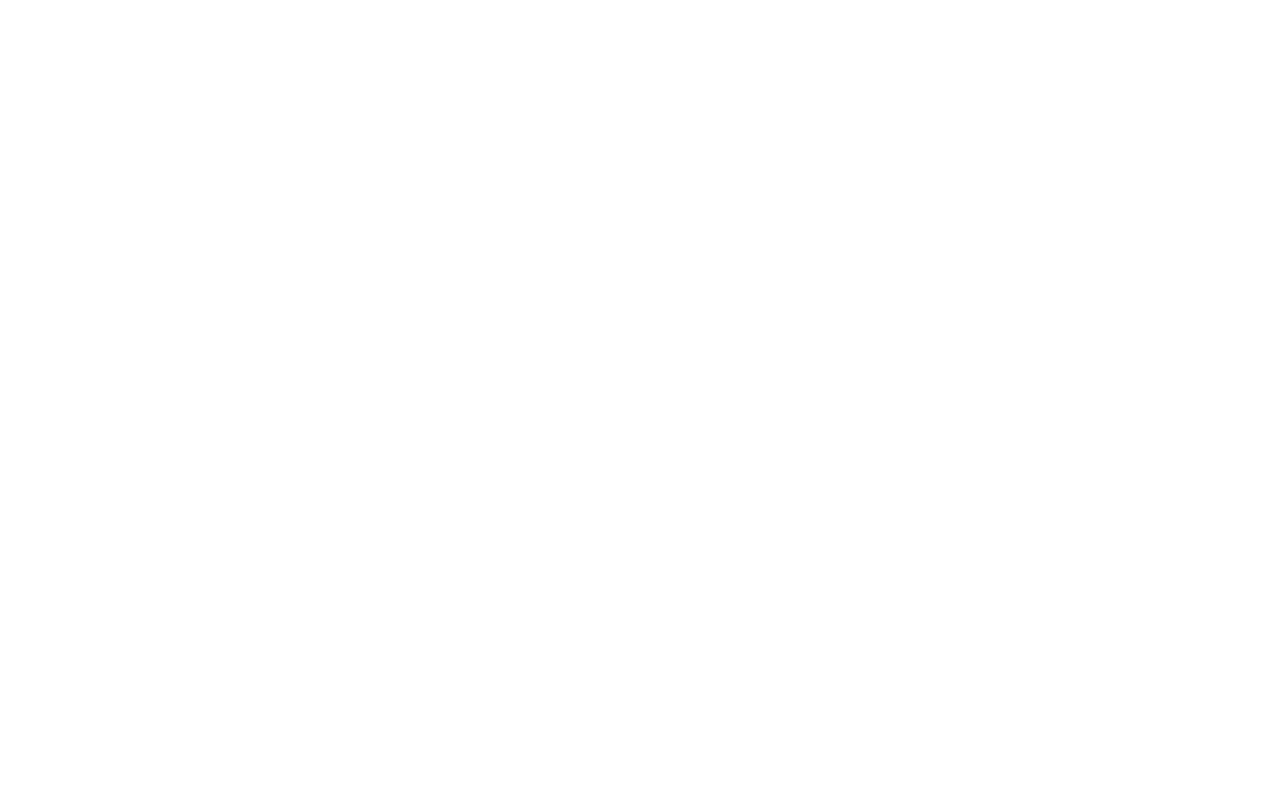
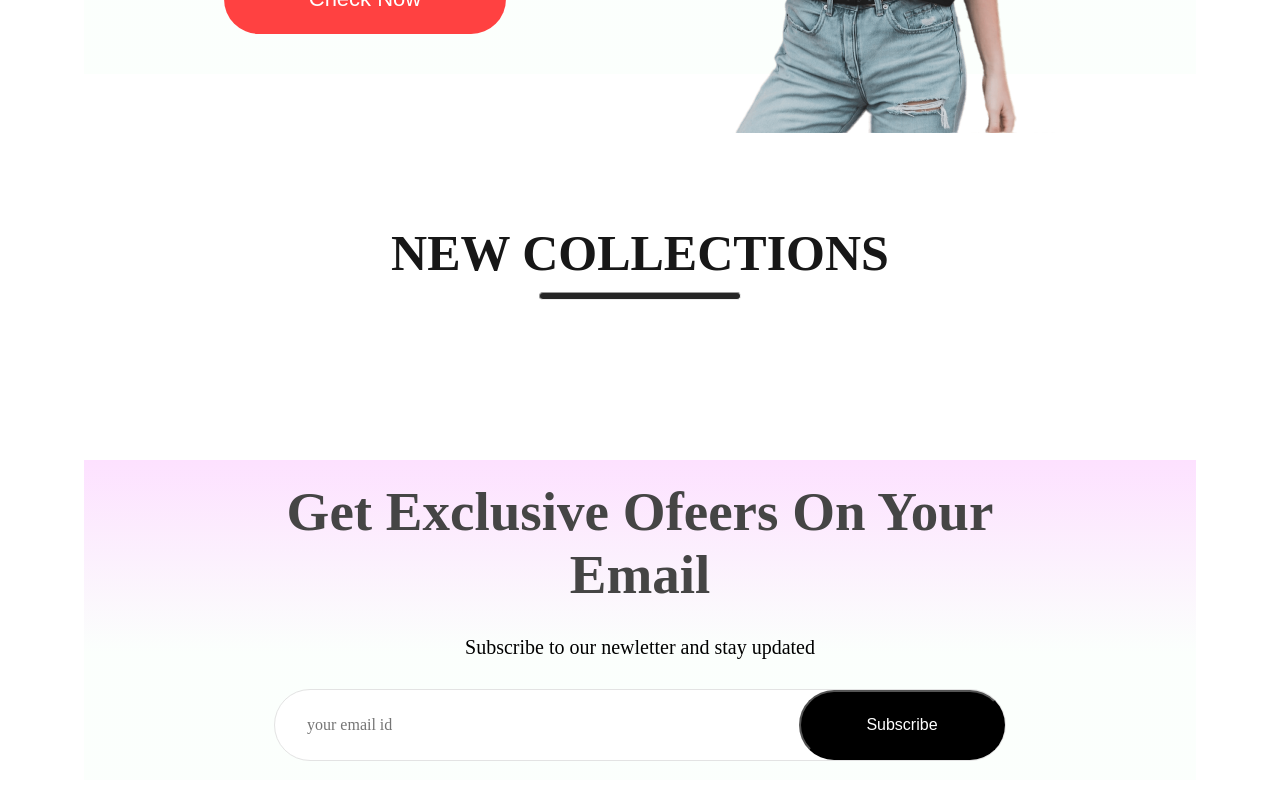
Before and after one commit to yogaa1112/30-2-aplikasi-toko-mebel, a React (Create React App) app in the folder frontend/: page / in a window 1280 px wide. Shown: the part 1984-2784 px from the top of the page. Before the commit the page ends 1578 px from the top, so only its background shows below. Built offline with nearby package versions, Linux system fonts and the light colour scheme.

Commit message:
menambahkan collections home

```diff
--- /dev/null
+++ b/frontend/src/Components/NewCollections/NewCollections.css
@@ -0,0 +1,24 @@
+.new-collections{
+    display: flex;
+    flex-direction: column;
+    align-items: center;
+    gap: 10px;
+    margin-bottom: 100px;
+}
+.new-collections h1{
+    color: #171717;
+    font-size: 50px;
+    font-weight: 600;
+}
+.new-collections hr{
+    width: 200px;
+    height: 6px;
+    border-radius: 10px;
+    background: #252525;
+}
+.collections{
+    display: grid;
+    grid-template-columns: 1fr 1fr 1fr 1fr;
+    margin-top: 50px;
+    gap: 30px;
+}
--- a/frontend/src/Components/NewCollections/NewCollections.jsx
+++ b/frontend/src/Components/NewCollections/NewCollections.jsx
@@ -1,6 +1,5 @@
 import React from 'react'
 import './NewCollections.css'
-import new_collection from '../Assets/new_collection'
 
 const NewCollections = () => {
   return (
@@ -8,7 +7,9 @@
         <h1>NEW COLLECTIONS</h1>
         <hr />
         <div className="collections">
-        {/* 1:02:58 */}
+        {/* {new_collection.map((item,i)=>{
+          return <Item key={i} id={item.id} name={item.name} image={item.image} new_price={item.new_price} old_price={item.old_price}/>
+        })} */}
         </div>
     </div>
   )
--- /dev/null
+++ b/frontend/src/Components/NewsLetter/NewsLetter.css
@@ -0,0 +1,55 @@
+.newsletter{
+   width: 65%;
+   height: 40vh;
+   display: flex;
+   flex-direction: column;
+   align-items: center;
+   justify-content: center;
+   margin: auto;
+   padding: 0px 140px;
+   margin-bottom: 150px;
+   background: linear-gradient(180deg, #fde1ff 0%, #e1ffea22 60%);
+   gap: 30px;
+}
+
+.newsletter h1{
+    color: #454545;
+    font-size: 55px;
+    font-weight: 600;
+}
+
+.newsletter p{
+    column-rule: #454545;
+    font-size: 20px;
+}
+
+.newsletter div{
+    display: flex;
+    align-items: center;
+    justify-content: space-between;
+    background: white;
+    width: 730px;
+    height: 70px;
+    border-radius: 80px;
+    border: 1px solid #e3e3e3;
+}
+
+.newsletter input{
+    width: 500px;
+    margin-left: 30px;
+    border: none;
+    outline: none;
+    color: #616161;
+    font-family: Poppins;
+    font-size: 16px;
+}
+
+.newsletter div button{
+    width: 210px;
+    height: 70px;
+    border-radius: 80px;
+    background: black;
+    color: white;
+    font-size: 16px;
+    cursor: pointer;
+}
--- /dev/null
+++ b/frontend/src/Components/NewsLetter/NewsLetter.jsx
@@ -0,0 +1,17 @@
+import React from 'react'
+import './NewsLetter.css'
+
+const NewsLetter = () => {
+  return (
+    <div className='newsletter'>
+        <h1>Get Exclusive Ofeers On Your Email</h1>
+        <p>Subscribe to our newletter and stay updated</p>
+        <div>
+            <input type="email" placeholder='your email id' />
+            <button>Subscribe</button>
+        </div>
+    </div>
+  )
+}
+
+export default NewsLetter
--- a/frontend/src/Pages/Home.jsx
+++ b/frontend/src/Pages/Home.jsx
@@ -1,12 +1,19 @@
 import React from 'react'
 import Hero from '../Components/Hero/Hero'
+import NewsLetter from '../Components/NewsLetter/NewsLetter'
 import Popular from '../Components/Popular/Popular'
+import Offers from '../Components/Offers/Offers'
+import NewCollections from '../Components/NewCollections/NewCollections'
+
 
 const Home = () => {
   return (
     <div>
       <Hero />
       <Popular />
+      <Offers />
+      <NewCollections />
+      <NewsLetter />
     </div>
   );
 };
```
Also changed, not shown: frontend/src/Components/NewCollections/NewCollection.css (deleted).
